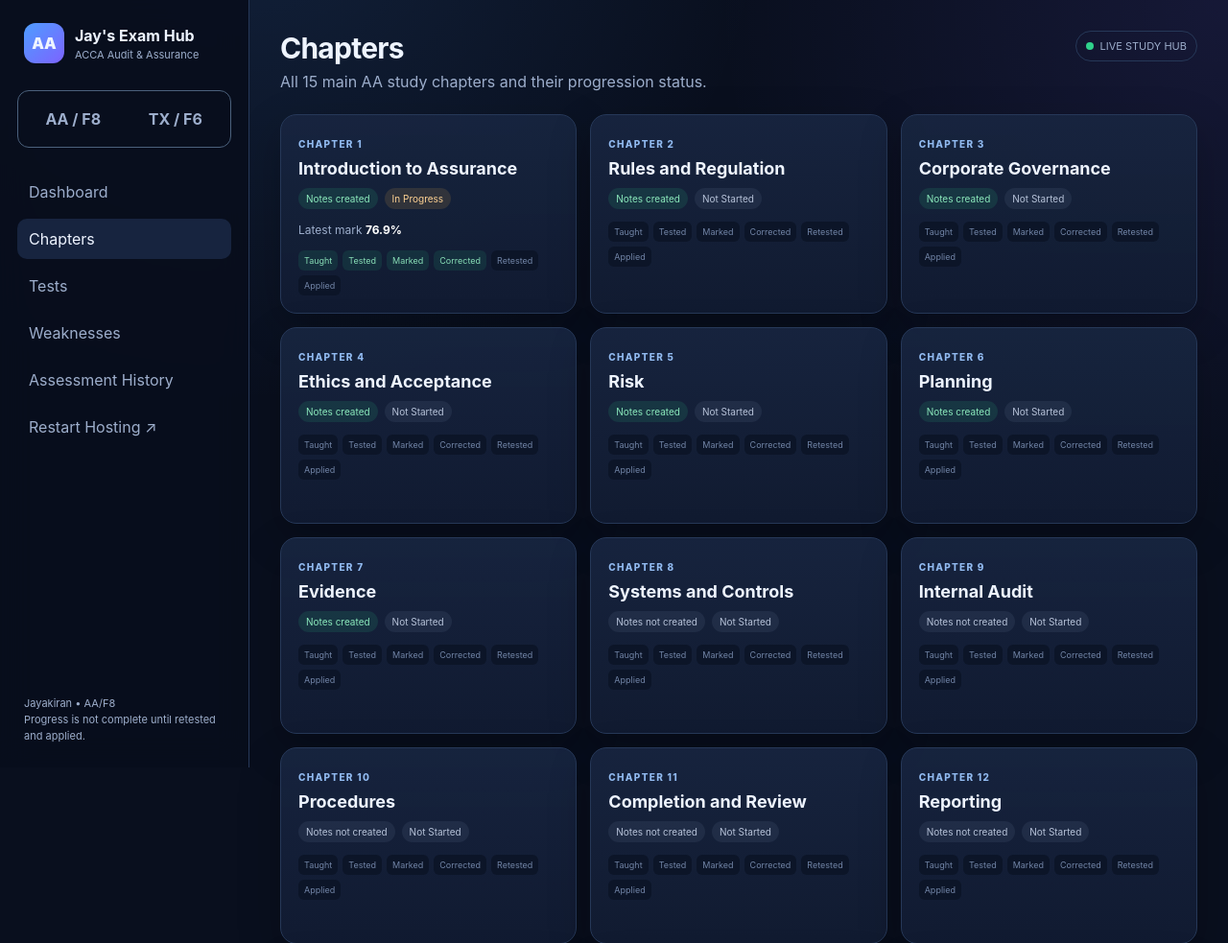
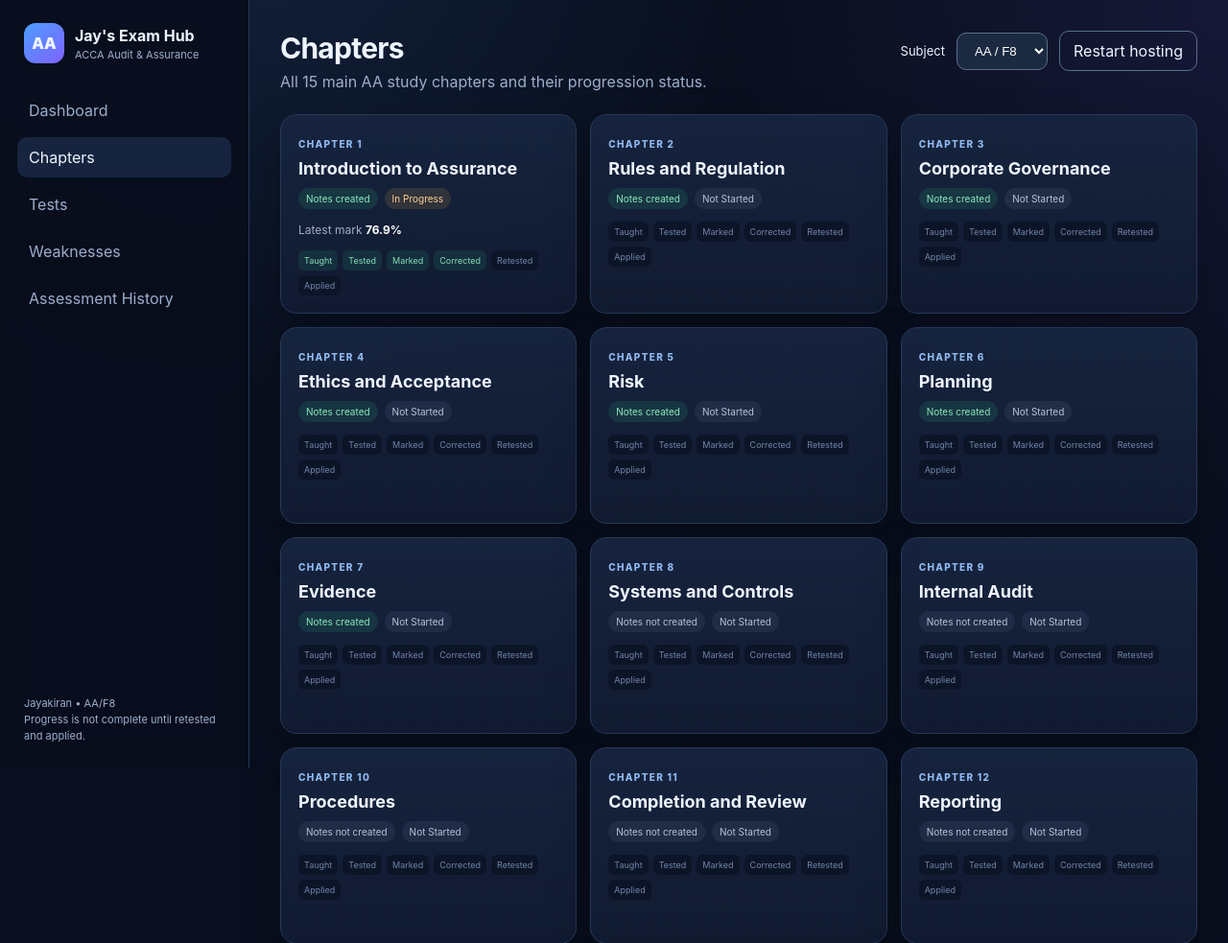
Before and after one commit to fighterzsuper-droid/ChapterTracker, a Flask app: page /chapters in a window 1280 px wide. Shown: the top 983 px of the page at 96% size. Run offline with Flask 3, Linux system fonts and the light colour scheme; data comes from the database, SQL or seed files in the repository.

Commit message:
Move subject dropdown to right header and fix restart link

```diff
--- a/templates/base.html
+++ b/templates/base.html
@@ -14,13 +14,11 @@
       <div><strong>Jay's Exam Hub</strong><span>ACCA Audit & Assurance</span></div>
     </div>
     <nav>
-      <div style="display:flex;gap:8px;margin-bottom:18px;padding:8px;border:1px solid #4b617c;border-radius:12px"><a href="/" style="flex:1;text-align:center;font-weight:700">AA / F8</a><a href="/tx/" style="flex:1;text-align:center;font-weight:700">TX / F6</a></div>
       <a class="{{ 'active' if request.endpoint == 'dashboard' else '' }}" href="{{ url_for('dashboard') }}">Dashboard</a>
       <a class="{{ 'active' if request.endpoint == 'chapters' else '' }}" href="{{ url_for('chapters') }}">Chapters</a>
       <a class="{{ 'active' if request.endpoint in ['tests','take_test'] else '' }}" href="{{ url_for('tests') }}">Tests</a>
       <a class="{{ 'active' if request.endpoint == 'weaknesses' else '' }}" href="{{ url_for('weaknesses') }}">Weaknesses</a>
       <a class="{{ 'active' if request.endpoint in ['attempts','attempt_result'] else '' }}" href="{{ url_for('attempts') }}">Assessment History</a>
-      <a href="https://bot-hosting.net/dashboard" target="_blank" rel="noopener noreferrer" title="Open Bot-Hosting to restart the deployment">Restart Hosting ↗</a>
     </nav>
     <div class="sidebar-foot">Jayakiran • AA/F8<br>Progress is not complete until retested and applied.</div>
   </aside>
@@ -30,7 +28,14 @@
         <h1>{% block heading %}{{ app_name }}{% endblock %}</h1>
         <p>{% block subheading %}Exam-focused study, testing and weakness tracking.{% endblock %}</p>
       </div>
-      <span class="live-badge"><i></i> LIVE STUDY HUB</span>
+      <div style="display:flex;gap:12px;align-items:center;flex-wrap:wrap;margin-left:auto">
+        <label for="subject-switch" style="font-size:13px">Subject</label>
+        <select id="subject-switch" aria-label="Switch ACCA subject" onchange="location.href=this.value" style="padding:10px 14px;border-radius:10px;border:1px solid #58708c;background:#1b2a40;color:white">
+          <option value="/" selected>AA / F8</option>
+          <option value="/tx/">TX / F6</option>
+        </select>
+        <a href="/admin/restart" style="padding:10px 14px;border-radius:10px;border:1px solid #58708c;color:inherit;text-decoration:none">Restart hosting</a>
+      </div>
     </header>
     {% with messages = get_flashed_messages(with_categories=true) %}
       {% if messages %}
```
